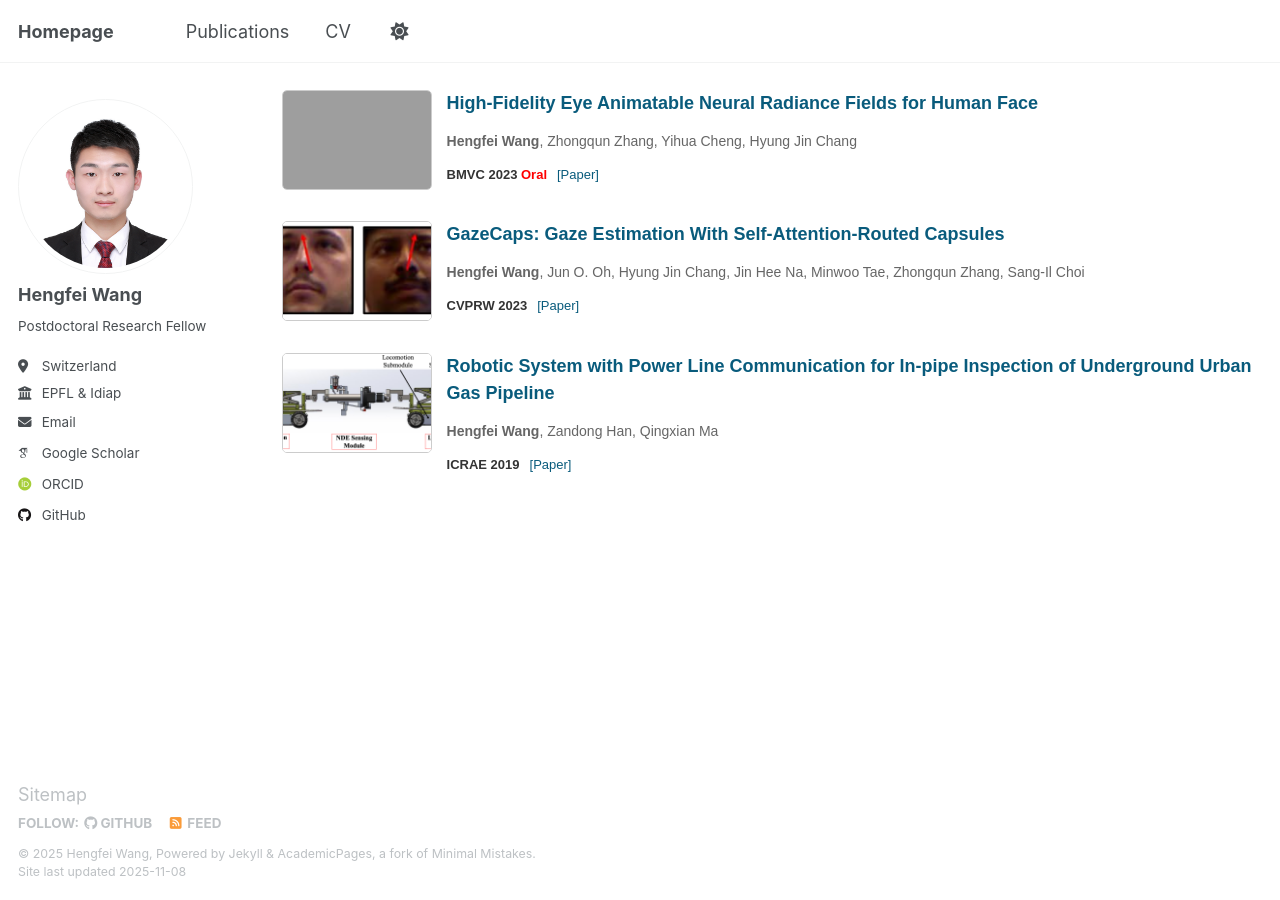
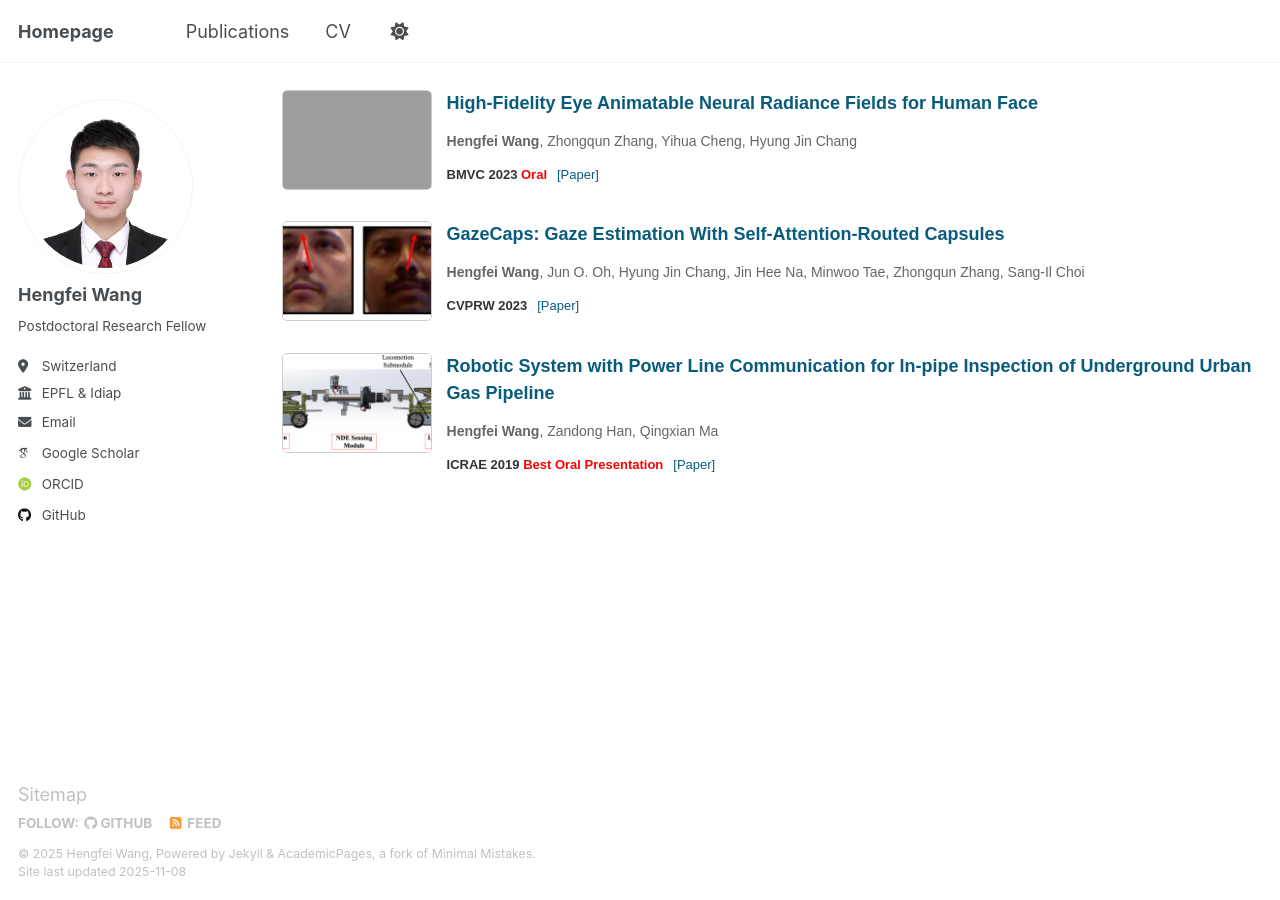
Before and after one commit to hengfei-wang/hengfei-wang.github.io, a Jekyll site: the page built from _pages/publications.html, in a window 1280 px wide and 900 px high, scrolled down 622 px. Built offline with Jekyll 4.4.1, drawn with Linux system fonts in a browser that asks for light colours; some web fonts are replaced.

Commit message:
Highlight Best Oral Presentation for ICRAE 2019

```diff
--- a/_pages/publications.html
+++ b/_pages/publications.html
@@ -271,7 +271,7 @@ Click the image for better visualization.
             </p>
             <p class="paper-authors"><b>Hengfei Wang</b>, Zandong Han, Qingxian Ma</p>
             <p class="paper-meta">
-                <span class="paper-conf">ICRAE 2019</span>
+                <span class="paper-conf">ICRAE 2019 <font color="red">Best Oral Presentation</font></span>
                 <span class="paper-links">
                     <a href="http://hengfei-wang.github.io/files/PipelineRobot.pdf">[Paper]</a>
                 </span>
```
